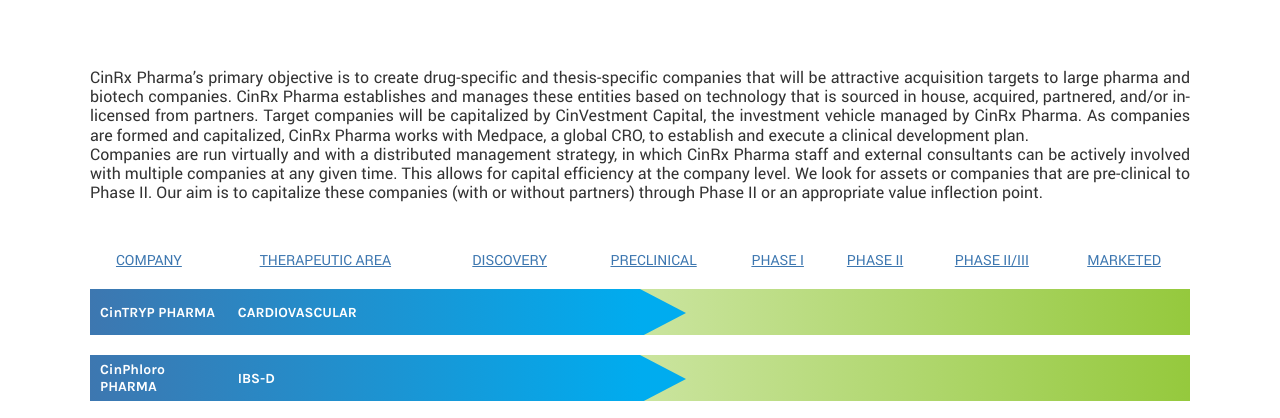
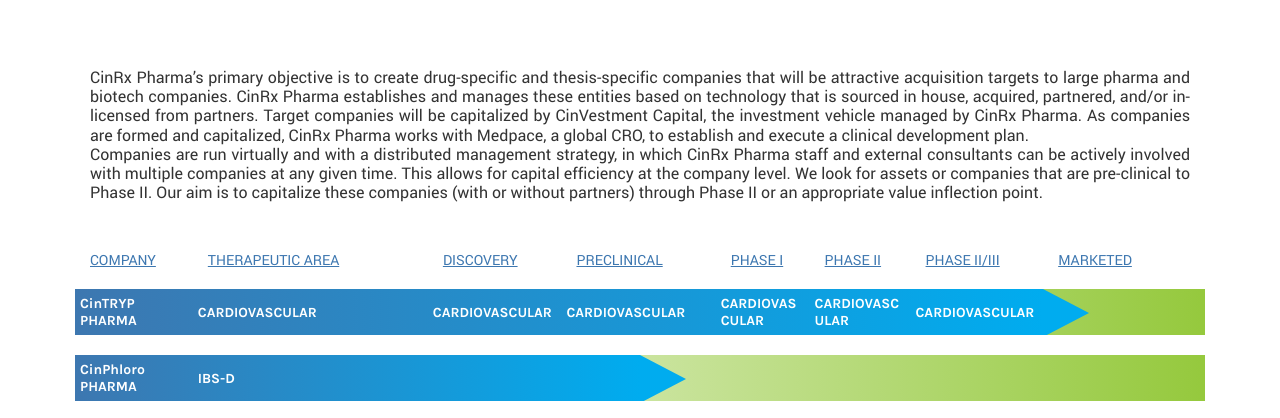
Before and after one commit to KozlovAl/KozlovAl.github.io, a plain HTML site: page CinRx/index.html in a window 1280 px wide. Shown: the part 361-779 px from the top of the page. Drawn offline with nearby package versions, Linux system fonts and the light colour scheme.

```diff
--- a/CinRx/index.html
+++ b/CinRx/index.html
@@ -72,6 +72,11 @@
 								<ul class="blue-list">
 									<li>CinTRYP PHARMA</li>
 									<li>CARDIOVASCULAR</li>
+									<li>CARDIOVASCULAR</li>
+									<li>CARDIOVASCULAR</li>
+									<li>CARDIOVASCULAR</li>
+									<li>CARDIOVASCULAR</li>
+									<li>CARDIOVASCULAR</li>
 								</ul>
 							</li>
 							<li>
--- a/CinRx/scss/layout/_common.scss
+++ b/CinRx/scss/layout/_common.scss
@@ -50,11 +50,11 @@
 	text-decoration: underline;
 	color: $blue;
 	font-size: 14px;
-	text-align: center;
 }
 
 .color-list {
 	@extend %listreset;
+	margin: 0 -15px;
 	>li {
 		width: 100%;
 		height: 46px;
@@ -91,6 +91,7 @@
 	}
 
 	li {
-		margin: 0 10px;
+		padding: 0 5px;
+
 	}
 }
```
Also changed, not shown: CinRx/css/main.css, 1 other file.
